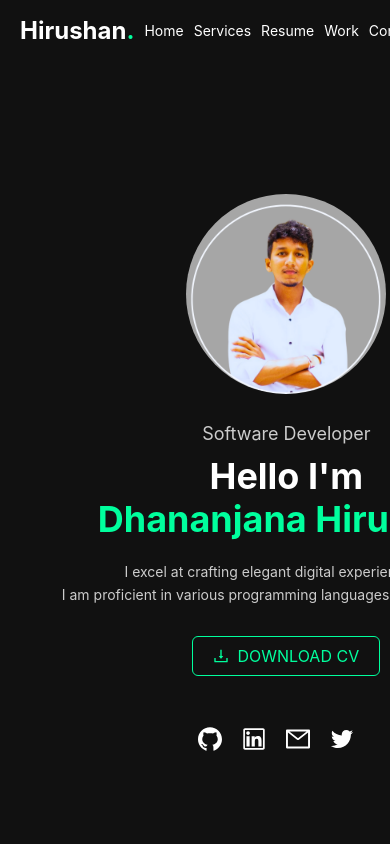
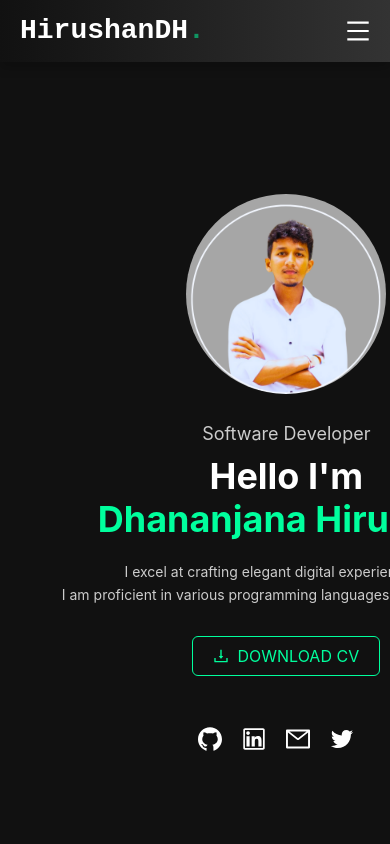
Before and after one commit to hirushan2001/portfolio, a React (Vite) app: page / in a window 390 px wide. Shown: the top 844 px of the page. Built offline with nearby package versions, Linux system fonts and the light colour scheme.

Commit message:
FM | update

```diff
--- a/src/components/Navbar.css
+++ b/src/components/Navbar.css
@@ -1,43 +1,64 @@
+/* Basic Styles */
 .navbar {
   display: flex;
   justify-content: space-between;
   align-items: center;
   padding: 20px 50px;
-  background-color: #111;
+  background: linear-gradient(90deg, #111, #333);
+  box-shadow: 0 4px 6px rgba(0, 0, 0, 0.1);
   position: fixed;
   top: 0;
   left: 0;
   right: 0;
   z-index: 1000;
+  transition: background-color 0.3s ease, box-shadow 0.3s ease;
 }
 
+.navbar:hover {
+  background-color: rgba(17, 17, 17, 0.9);
+  box-shadow: 0 6px 10px rgba(0, 0, 0, 0.2);
+}
+
+/* Logo Styles */
 .logo {
-  font-size: 24px;
+  font-size: 28px;
   font-weight: bold;
   color: #fff;
+  font-family: 'Courier New', Courier, monospace;
+  cursor: pointer;
 }
 
 .logo-dot {
   color: #00ff9d;
+  animation: blink 1.5s infinite;
 }
 
+@keyframes blink {
+  0%, 100% { opacity: 1; }
+  50% { opacity: 0.5; }
+}
+
+/* Nav Links Styles */
 .nav-links {
   display: flex;
   align-items: center;
+  transition: transform 0.3s ease;
 }
 
 .nav-links a {
   color: #fff;
-  margin-left: 20px;
+  margin-left: 28px;
   text-decoration: none;
-  transition: color 0.3s ease;
+  transition: color 0.3s ease, transform 0.3s ease;
 }
 
 .nav-links a:hover,
 .nav-links a.active {
   color: #00ff9d;
+  transform: scale(1.1);
 }
 
+/* Button Styles */
 .hire-me-btn {
   background-color: #00ff9d !important;
   border-color: #00ff9d !important;
@@ -49,18 +70,56 @@
 .hire-me-btn:hover {
   background-color: #00cc7d !important;
   border-color: #00cc7d !important;
+  transform: scale(1.1);
 }
 
+/* Menu Icon Styles */
+.menu-icon {
+  display: none;
+  font-size: 24px;
+  color: #fff;
+  cursor: pointer;
+  transition: transform 0.3s ease;
+}
+
+.menu-icon:hover {
+  transform: rotate(90deg);
+}
+
+/* Mobile Styles */
 @media (max-width: 768px) {
   .navbar {
     padding: 15px 20px;
   }
 
+  .nav-links {
+    position: absolute;
+    top: 60px;
+    left: 0;
+    right: 0;
+    background-color: #111;
+    flex-direction: column;
+    transform: translateY(-100%);
+    opacity: 0;
+    visibility: hidden;
+    transition: transform 0.3s ease, opacity 0.3s ease;
+  }
+
+  .nav-links.open {
+    transform: translateY(0);
+    opacity: 1;
+    visibility: visible;
+  }
+
   .nav-links a {
-    margin-left: 10px;
+    margin: 15px 0;
   }
 
   .hire-me-btn {
-    padding: 0 10px;
+    margin: 15px 0;
+  }
+
+  .menu-icon {
+    display: block;
   }
 }
--- a/src/components/Navbar.jsx
+++ b/src/components/Navbar.jsx
@@ -1,19 +1,27 @@
-import React from 'react';
+import React, { useState } from 'react';
 import { Button } from 'antd';
+import { MenuOutlined } from '@ant-design/icons';
 import './Navbar.css';
 
 const Navbar = () => {
+  const [isMenuOpen, setIsMenuOpen] = useState(false);
+
+  const toggleMenu = () => {
+    setIsMenuOpen(!isMenuOpen);
+  };
+
   return (
     <nav className="navbar">
-      <div className="logo">Hirushan<span className="logo-dot">.</span></div>
-      <div className="nav-links">
-        <a href="#home">Home</a>
-        <a href="#services">Services</a>
-        <a href="#resume">Resume</a>
-        <a href="#work">Work</a>
-        <a href="#contact">Contact</a>
-        <Button type="primary" className="hire-me-btn">Hire me</Button>
+      <div className="logo"><span></span>HirushanDH<span className="logo-dot">.</span></div>
+      <div className={`nav-links ${isMenuOpen ? 'open' : ''}`}>
+        <a href="#home" onClick={toggleMenu}>Home</a>
+        <a href="#about" onClick={toggleMenu}>About</a>
+        <a href="#skills" onClick={toggleMenu}>Skills</a>
+        <a href="#projects" onClick={toggleMenu}>Projects</a>
+        <a href="#contact" onClick={toggleMenu}>Contact</a>
+        <Button type="default" className="hire-me-btn">Github</Button>
       </div>
+      <MenuOutlined className="menu-icon" onClick={toggleMenu} />
     </nav>
   );
 };
--- a/src/pages/About.jsx
+++ b/src/pages/About.jsx
@@ -2,7 +2,7 @@ import React from 'react';
 import { Button } from 'antd';
 import { DownloadOutlined, MailOutlined } from '@ant-design/icons';
 import './About.css';
-import img from '../assets/mypic.png';
+import img from '../assets/mypic1.jpg';
 
 const About = () => {
   return (
--- a/src/pages/Contact.jsx
+++ b/src/pages/Contact.jsx
@@ -4,7 +4,7 @@ import './Contact.css';
 
 const Contact = () => {
   return (
-    <div className="contact-container">
+    <div className="contact-container" id='contact'>
       <h2>Contact</h2>
       <p>Feel free to reach out to me for any questions or opportunities!</p>
       <form className="contact-form">
--- a/src/pages/Home.jsx
+++ b/src/pages/Home.jsx
@@ -6,7 +6,7 @@ import img from '../assets/mypic.png';
 
 const Home = () => {
   return (
-    <div className="home-container">
+    <div className="home-container" id="home">
       <main className="main-content">
         <div className="left-content">
           <p className="job-title">Software Developer</p>
--- a/src/pages/Projects.jsx
+++ b/src/pages/Projects.jsx
@@ -32,7 +32,7 @@ const projects = [
 
 const Projects = () => {
   return (
-    <div className="projects-container">
+    <div className="projects-container" id="projects">
       <h1 className="projects-header">Projects</h1>
       <p className="projects-description">
         I have worked on a wide range of projects. From web apps to android apps. Here are some of my projects.
--- a/src/pages/Skills.jsx
+++ b/src/pages/Skills.jsx
@@ -11,7 +11,7 @@ const skillsData = {
 
 const Skills = () => {
   return (
-    <div className="skills-container">
+    <div className="skills-container" id="skills">
       <h1 className="skills-header">Skills</h1>
       <div className="skills-row">
         <div className="skills-section">
```
Also changed, not shown: src/assets/mypic1.jpg (added).
